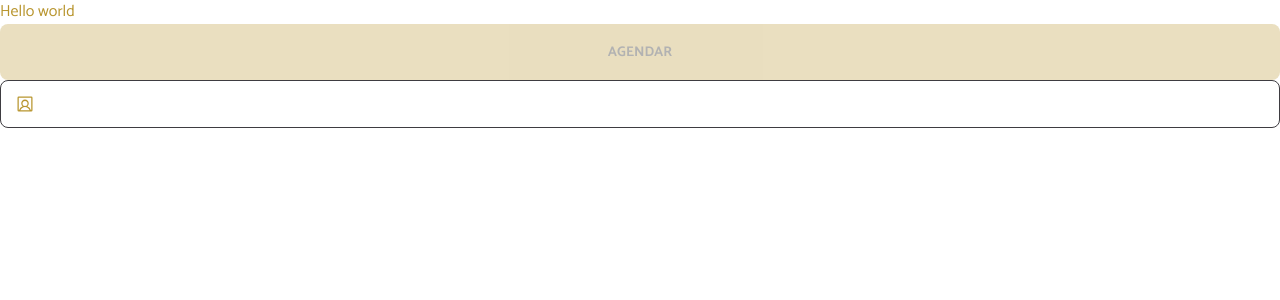
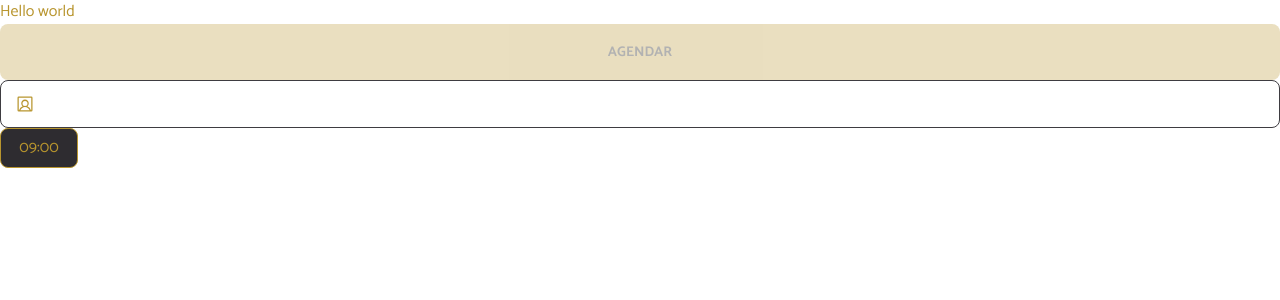
Before and after one commit to paolasgomes/hair-day, a Next.js app: page / in a window 1280 px wide. Shown: the top 300 px of the page. Built offline with nearby package versions, Linux system fonts and the light colour scheme.

Commit message:
feat: time select

```diff
--- a/src/app/page.tsx
+++ b/src/app/page.tsx
@@ -1,5 +1,6 @@
 import { Button } from "@/components/button";
 import { Input } from "@/components/input";
+import { TimeSelect } from "@/components/time-select";
 import { UserSquare } from "@phosphor-icons/react/dist/ssr";
 
 export default function Home() {
@@ -7,7 +8,7 @@ export default function Home() {
     <main>
       <h1 className="text-yellow-default">Hello world</h1>
 
-      <Button disabled>Agendar</Button>
+      <Button.Root disabled>Agendar</Button.Root>
 
       <Input.Root>
         <Input.Slot>
@@ -15,6 +16,8 @@ export default function Home() {
         </Input.Slot>
         <Input.Field />
       </Input.Root>
+
+      <TimeSelect.Root checked>09:00</TimeSelect.Root>
     </main>
   );
 }
--- a/src/components/button.tsx
+++ b/src/components/button.tsx
@@ -1,8 +1,8 @@
 import type { ComponentProps, ReactNode } from "react";
 import { tv, type VariantProps } from "tailwind-variants";
 
-export const button = tv({
-  base: "h-[3.5rem] rounded-[8px] flex items-center justify-center w-full uppercase ",
+const root = tv({
+  base: "h-[3.5rem] rounded-[8px] flex items-center justify-center w-full uppercase cursor-pointer",
   variants: {
     variant: {
       primary:
@@ -25,14 +25,18 @@ export const button = tv({
   ],
 });
 
-type Variants = VariantProps<typeof button> & ComponentProps<"button">;
+type Variants = VariantProps<typeof root> & ComponentProps<"button">;
 
 type Props = Variants & {
   children: ReactNode;
 };
 
-export const Button = ({ className, variant, disabled, ...props }: Props) => {
+function Root({ className, variant, disabled, ...props }: Props) {
   return (
-    <button className={button({ className, variant, disabled })} {...props} />
+    <button className={root({ className, variant, disabled })} {...props} />
   );
+}
+
+export const Button = {
+  Root,
 };
--- a/src/components/input.tsx
+++ b/src/components/input.tsx
@@ -1,16 +1,12 @@
-import { ComponentProps, ReactNode } from "react";
+import type { ComponentProps, ReactNode } from "react";
 import { VariantProps, tv } from "tailwind-variants";
 
-export const root = tv({
+const root = tv({
   base: "h-[3rem]   rounded-[8px] w-full flex px-[0.875rem] py-[1rem] flex gap-[0.5rem] items-center",
   variants: {
     variant: {
       primary:
         "bg-transparent border border-gray-500 placeholder:text-gray-400 text-gray-200  text-[1rem] focus-within:border-yellow-dark",
-    },
-    disabled: {
-      true: " cursor-not-allowed ",
-      false: "",
     },
   },
   defaultVariants: {
@@ -19,7 +15,6 @@ export const root = tv({
   compoundVariants: [
     {
       variant: "primary",
-      disabled: true,
       className: "",
     },
   ],
@@ -37,8 +32,8 @@ type SlotProps = ComponentProps<"div"> & {
   children: ReactNode;
 };
 
-function Root({ className, variant, disabled, ...props }: RootProps) {
-  return <div className={root({ className, variant, disabled })} {...props} />;
+function Root({ className, variant, ...props }: RootProps) {
+  return <div className={root({ className, variant })} {...props} />;
 }
 
 function Field({ type = "text", ...props }: FieldProps) {
--- /dev/null
+++ b/src/components/time-select.tsx
@@ -0,0 +1,57 @@
+import type { ComponentProps, ReactNode } from "react";
+import { VariantProps, tv } from "tailwind-variants";
+
+const root = tv({
+  base: "w-[4.875rem] h-[2.5rem] rounded-[8px] flex items-center justify-center cursor-pointer",
+  variants: {
+    variant: {
+      primary:
+        "bg-gray-600 border border-gray-500 text-gray-200 text-[1rem] hover:bg-gray-500",
+    },
+    disabled: {
+      true: "bg-transparent cursor-not-allowed hover:enabled:bg-transparent text-gray-500",
+      false: "",
+    },
+    checked: {
+      true: "border-yellow-default text-yellow-default",
+      false: "",
+    },
+  },
+  defaultVariants: {
+    variant: "primary",
+  },
+  compoundVariants: [
+    {
+      variant: "primary",
+      disabled: true,
+      checked: true,
+      className: "",
+    },
+  ],
+});
+
+type Variants = VariantProps<typeof root> & ComponentProps<"button">;
+
+type Props = Variants & {
+  checked: boolean;
+  children: ReactNode;
+};
+
+export function Root({
+  className,
+  variant,
+  disabled,
+  checked,
+  ...props
+}: Props) {
+  return (
+    <button
+      className={root({ className, variant, disabled, checked })}
+      {...props}
+    />
+  );
+}
+
+export const TimeSelect = {
+  Root,
+};
```
